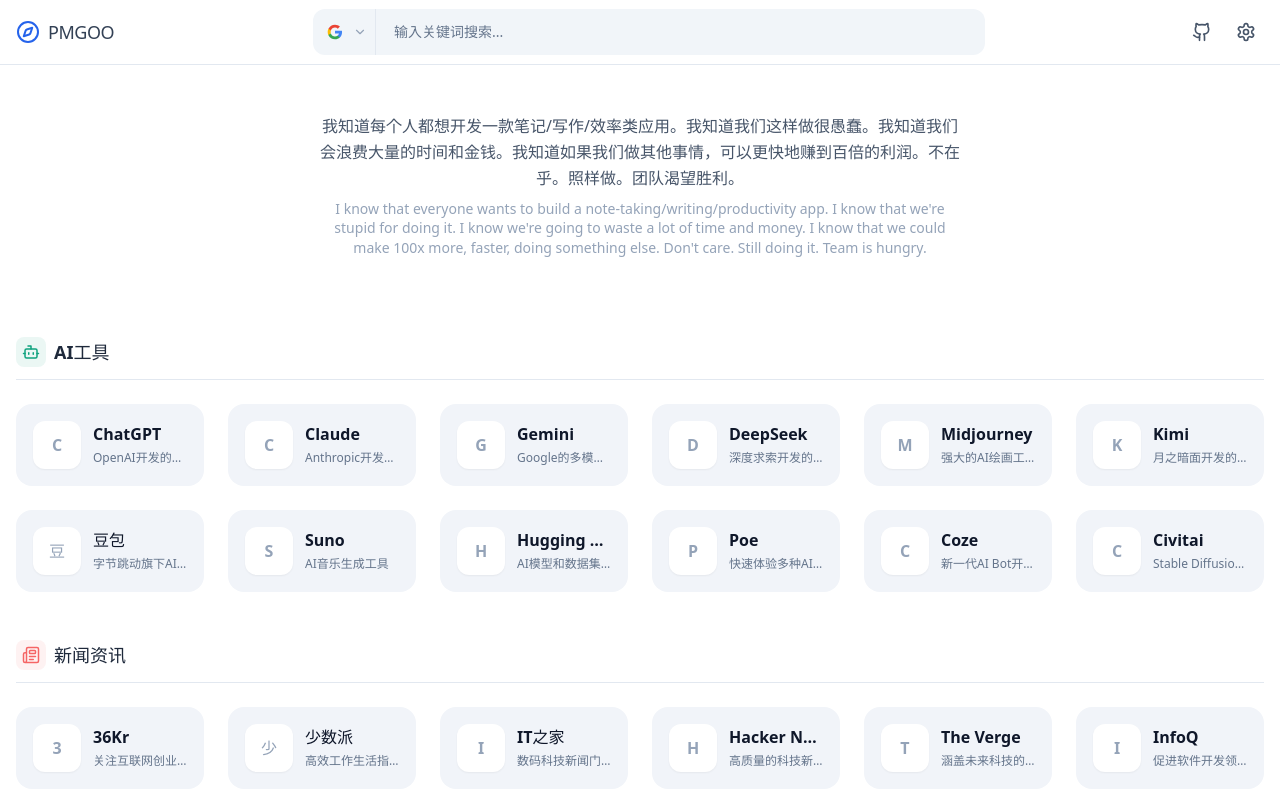
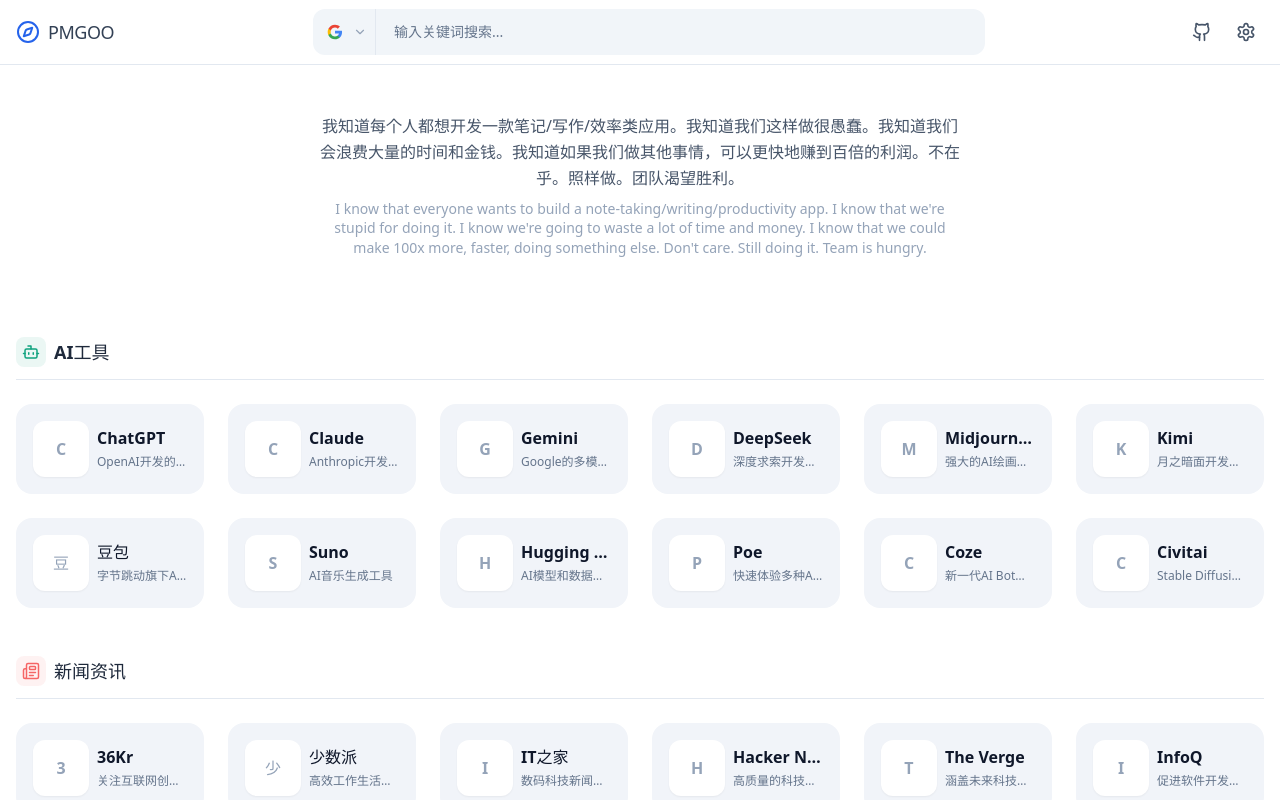
Before and after one commit to RicardoWesleyli/NoteWeb, a React (Vite) app: page / in a window 1280 px wide. Built offline with nearby package versions, Linux system fonts and the light colour scheme.

Commit message:
Update NavigationCard.tsx

```diff
--- a/src/components/NavigationCard/NavigationCard.tsx
+++ b/src/components/NavigationCard/NavigationCard.tsx
@@ -40,11 +40,11 @@
           : "bg-[#F1F4F9] dark:bg-[#1E1E1E] border-transparent dark:border-white/5 hover:border-slate-300 dark:hover:border-white/20"
       )}>
         {/* Info Row (Bottom) */}
-        <div className="flex gap-3 h-full items-center">
+        <div className="flex gap-2 h-full items-center">
            {/* Small Logo */}
           <div
             className={clsx(
-              "w-12 h-12 rounded-xl flex-shrink-0 flex items-center justify-center shadow-sm overflow-hidden",
+              "w-14 h-14 rounded-xl flex-shrink-0 flex items-center justify-center shadow-sm overflow-hidden",
               backgroundImage
                 ? "bg-white/80 dark:bg-white/10 backdrop-blur-sm"
                 : "bg-white dark:bg-[#252525]"
@@ -54,7 +54,7 @@
                <img
                  src={faviconUrl}
                  alt={link.name}
-                 className="w-8 h-8 object-contain rounded-full"
+                 className="w-10 h-10 object-contain rounded-full"
                  onError={() => setIconError(true)}
                />
              ) : (
```
